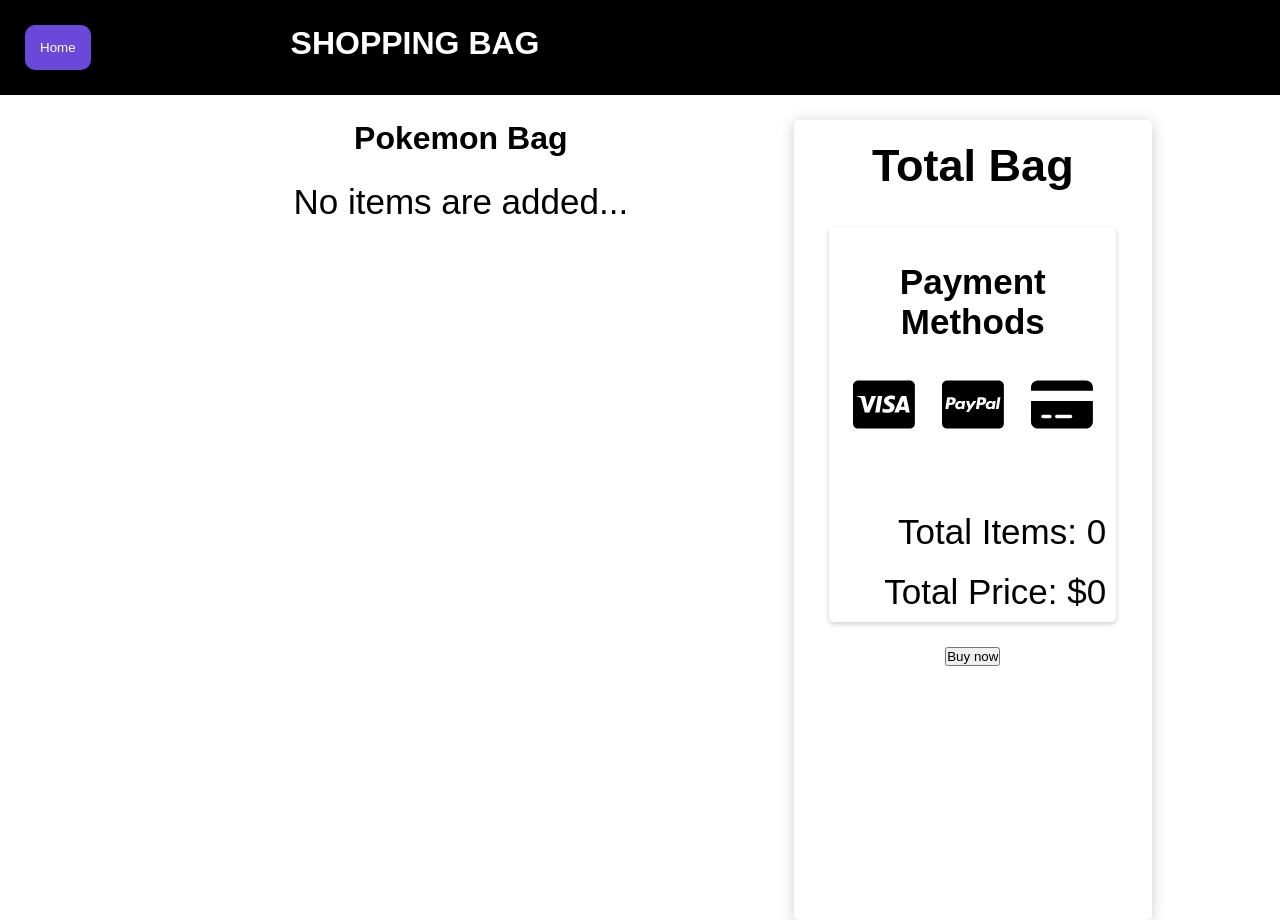
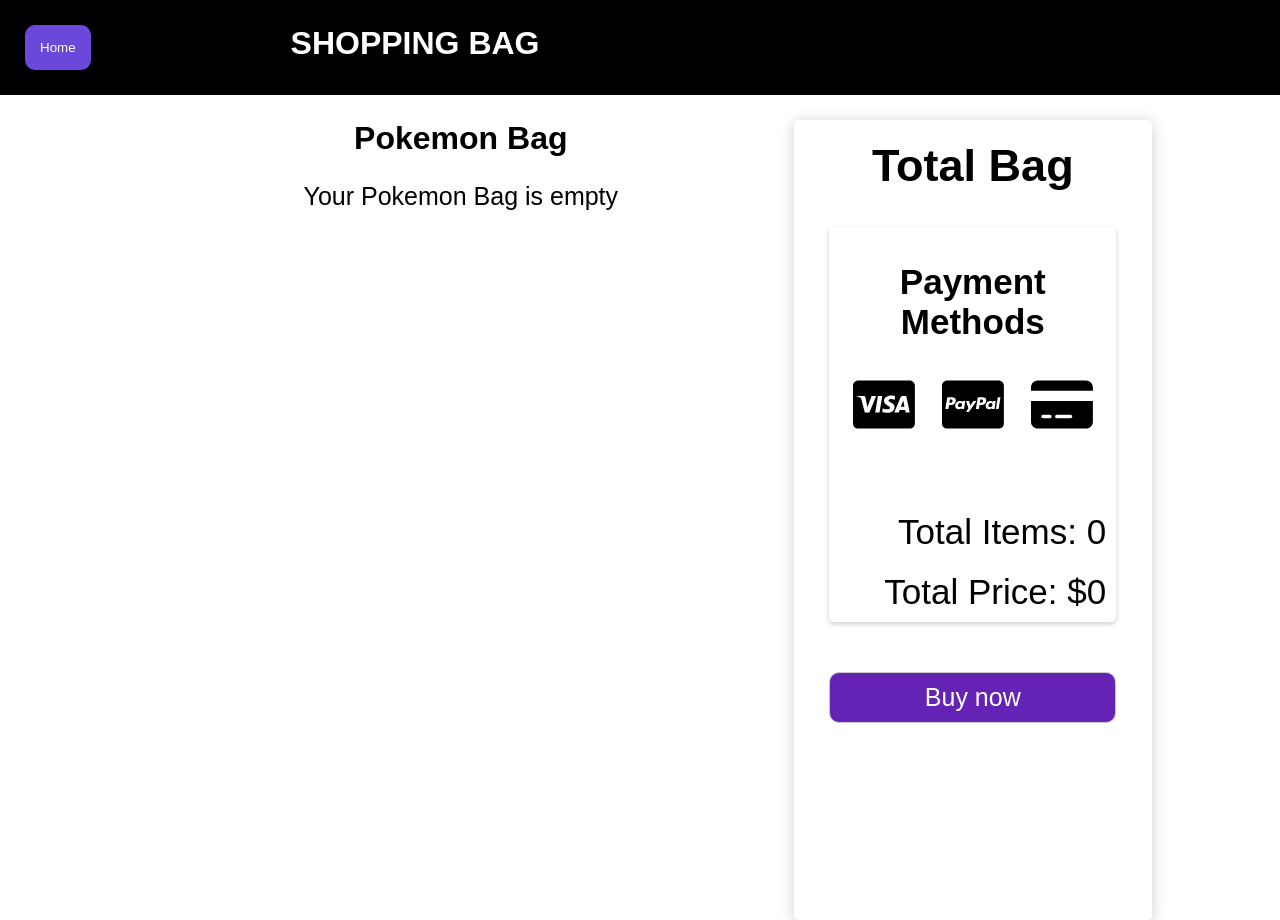
Before and after one commit to CaroMokka/E-commerce-basic-PokeApi, a React (Create React App) app: page /bag in a window 1280 px wide. Built offline with nearby package versions, Linux system fonts and the light colour scheme.

Commit message:
fixed-btn-buynow

```diff
--- a/src/front/js/components/Card.js
+++ b/src/front/js/components/Card.js
@@ -17,7 +17,7 @@ export const Card = ({ id, name, image, type, experience, btnAdd }) => {
                 <div className="card-type"><span>Type: {type}</span></div>
                 <div className="card-experience"><span>Exp: {experience}</span></div>
                 <div className="card-price">
-                    <span>$USD {experience}0</span>
+                    <span>$ {experience}0</span>
                 </div>
             </div>
             <div className="card-buttons">
--- a/src/front/js/components/ItemPokemon.js
+++ b/src/front/js/components/ItemPokemon.js
@@ -14,7 +14,7 @@ export const ItemPokemon = ({ img, name, price, quantity, btnAdd, btnRemove }) =
                 <div className="quantity">{quantity}</div>
                 <button className="add" onClick={btnAdd}> + </button>
             </div>
-            <div className="itempokemon-price">USD {price}0</div>
+            <div className="itempokemon-price">$ {price}0</div>
         </div>
     )
 }
--- a/src/front/js/pages/ShoppingBag.js
+++ b/src/front/js/pages/ShoppingBag.js
@@ -21,7 +21,7 @@ export const ShoppingBag = ({ bagPokemons, handleAddPokemon, handleRemovePokemon
                     {
                         bagPokemons.length >= 1 && (<button className="clearbag" onClick={handleClearbag}>Clear Bag</button>)
                     }
-                    {bagPokemons.length === 0 && (<div className="shoppingbag-empty">No items are added...</div>)}
+                    {bagPokemons.length === 0 && (<div className="shoppingbag-empty">Your Pokemon Bag is empty</div>)}
                     <div className="shoppingbag-items">
                         {
                             bagPokemons.map((pokemon, index) => {
--- a/src/front/styles/ShoppingBag.css
+++ b/src/front/styles/ShoppingBag.css
@@ -46,7 +46,7 @@
     align-items: center;
 }
 .shoppingbag-empty{
-    font-size: 35px;
+    font-size: 25px;
     margin: 25px 0;
 }
 .clearbag{
@@ -76,6 +76,20 @@
     font-size: 45px;
     text-align: center;
     padding: 20px 0 10px 0;
+}
+.bodyright button{
+    width: 80%;
+    background-color: #6523b6;
+    color: white;
+    font-size: 25px;
+    border: solid 1px #ccc;
+    border-radius: 10px;
+    padding: 10px;
+    margin: 25px 0;
+    cursor: pointer;
+}
+.bodyright button:hover{
+    background-color: #ecc73a;
 }
 .shoppingbag-total{
     width: 80%;
```
Also changed, not shown: src/api/api.js (deleted).
